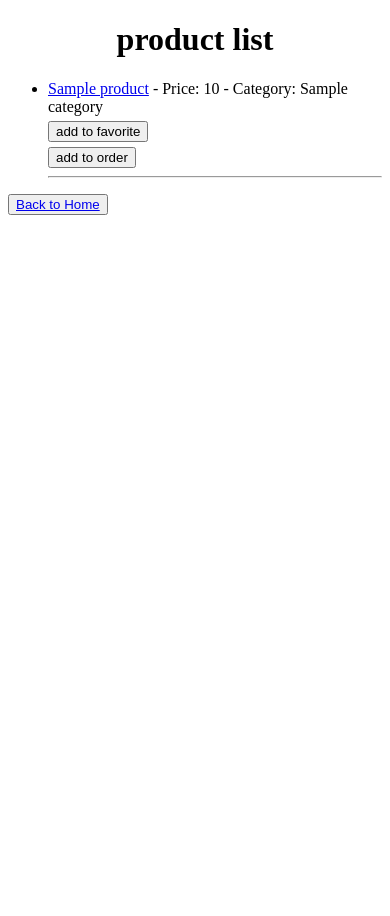
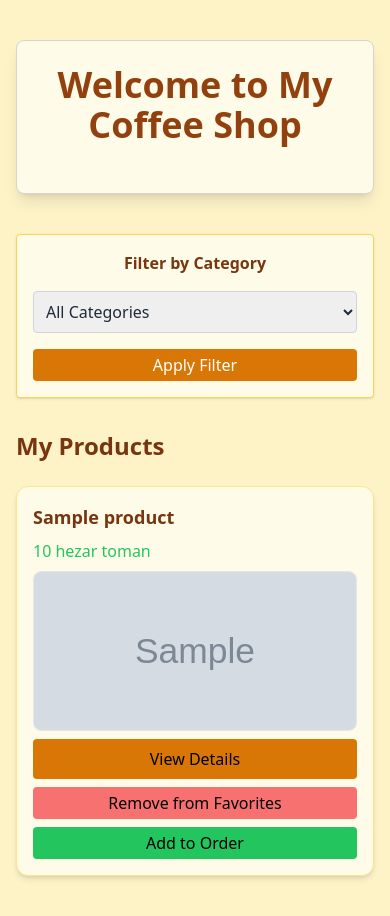
Before and after one commit to firooz-hosseini/CoffeeShop, a Django app: page /products/product-list/ in a window 390 px wide. Before the commit the page ends 215 px from the top, so only its background shows below. Run offline with Django 5.2, Linux system fonts and the light colour scheme; tables that the repository leaves empty hold one stand-in row (values such as "Sample post"); grey boxes marked "Sample" are stand-in pictures; some libraries are stand-ins or nearby versions.

Commit message:
responsive product list

```diff
--- a/templates/products/product_list.html
+++ b/templates/products/product_list.html
@@ -1,54 +1,90 @@
+{% load static %}
 <!DOCTYPE html>
 <html lang="en">
 <head>
     <meta charset="UTF-8">
+    <title>Home</title>
     <meta name="viewport" content="width=device-width, initial-scale=1.0">
-    <title>Document</title>
+    <script src="https://cdn.tailwindcss.com"></script>
 </head>
-<body>
-    <h1 style="text-align: center;">product list</h1>
-<ul>
-  {% for product in products %}
-    <li>
-      <a href="{% url 'product-detail' product.pk %}" >{{ product.title }}</a> - Price: {{ product.price }} - Category: {{ product.category }}
+<body class="bg-amber-100 text-gray-800">
 
-    </li>
-    <a href="{% url 'add-to-favorites' product.pk %}"><button style="margin-bottom: 5px; margin-top: 5px;" .h>add to favorite</button></a>
+<div class="max-w-6xl mx-auto px-4 py-10">
+      <!-- Header Box -->
+    <div class="bg-yellow-50 rounded-lg shadow-lg p-6 mb-10 border border-stone-300">
+        <div class="text-center">
+            <h1 class="text-4xl font-extrabold text-amber-800 mb-6">
+                Welcome to My Coffee Shop
+        </div>
+    </div>
+        <!-- Products & Sidebar Layout -->
+    <div class="flex flex-col lg:flex-row gap-8">
 
-  <form method="post" action="{% url 'create_order' product.pk %}">
-    {% csrf_token %}
-    <button type="submit">add to order</button>
-  </form>
-  <hr>
-{% endfor %}
-</ul>
-  <button><a href="{% url 'home' %}">Back to Home</a></button>
+        <!-- Sidebar Filter -->
+        <div class="w-full lg:w-1/4">
+            <form method="get" class="bg-yellow-50 border border-amber-300 rounded p-4 shadow max-h-[300px] overflow-y-auto sticky top-8">
+                <h3 class="font-semibold text-amber-900 mb-4 text-center">Filter by Category</h3>
+                <select name="category" class="w-full mb-4 border border-gray-300 rounded p-2">
+                    <option value="">All Categories</option>
+                    {% for cat in categories %}
+                        <option value="{{ cat.id }}" {% if request.GET.category == cat.id %}selected{% endif %}>
+                            {{ cat.title }}
+                        </option>
+                    {% endfor %}
+                </select>
+                <button type="submit" class="w-full bg-amber-600 hover:bg-amber-700 text-white py-1 px-3 rounded">
+                    Apply Filter
+                </button>
+            </form>
+        </div>
 
-</body>
-</html>
+    <!-- Product Grid -->
+        <div class="w-full lg:w-3/4">
+            <h2 class="text-2xl font-bold text-amber-900 mb-6">My Products</h2>
+            <div class="grid grid-cols-1 sm:grid-cols-2 lg:grid-cols-2 xl:grid-cols-3 gap-6">
+                {% for product in products %}
+                    <div class="bg-yellow-50 rounded-xl shadow-md border border-amber-200 p-4">
+                        <h3 class="text-lg font-semibold text-amber-900 mb-2">{{ product.title }}</h3>
+                        <p class="text-green-500 mb-2">{{ product.price }} hezar toman</p>
 
+                        {% if product.image_product.first %}
+                            <img src="{{ product.image_product.first.image.url }}"
+                                 class="w-full h-40 object-cover rounded-lg mb-2 border border-gray-200">
+                        {% endif %}
 
+                        <div class="flex flex-col space-y-2">
+                            <a href="{% url 'product-detail' product.pk %}"
+                               class="bg-amber-600 hover:bg-amber-700 text-black py-2 px-4 rounded text-center">
+                                View Details
+                            </a>
 
- <!-- <form method="get">
-  <select name="category" onchange="this.form.submit()">
-    <option value="">All categories</option>
-    {% for category in categories %}
-      <option value="{{ category.id }}" {% if selected_category == category.id %}selected{% endif %}>
-        {{ category.title }}
-      </option>
-    {% endfor %}
-  </select>
-</form>
+                            {% if product.id not in favorite_product_ids %}
+                                <a href="{% url 'add-to-favorites' product.pk %}">
+                                    <button class="bg-yellow-400 hover:bg-yellow-500 text-black px-3 py-1 rounded w-full">
+                                        Add to Favorites
+                                    </button>
+                                </a>
+                            {% else %}
+                                <a href="{% url 'remove-favorites' product.pk %}">
+                                    <button class="bg-red-400 hover:bg-red-500 text-black px-3 py-1 rounded w-full">
+                                        Remove from Favorites
+                                    </button>
+                                </a>
+                            {% endif %}
 
-<hr>
+                            <form method="post" action="{% url 'create_order' product.pk %}">
+                                {% csrf_token %}
+                                <button type="submit" class="bg-green-500 hover:bg-green-600 text-black px-3 py-1 rounded w-full">
+                                    Add to Order
+                                </button>
+                            </form>
+                        </div>
+                    </div>
+                {% empty %}
+                    <p class="text-gray-600 col-span-full text-center">No products available.</p>
+                {% endfor %}
+            </div>
+        </div>
 
-{% for product in products %}
-  <div>
-    <h3>{{ product.title }}</h3>
-    <p>{{ product.description|truncatewords:20 }}</p>
-    <p>price: {{ product.price }} R</p>
-    <p>category: {{ product.category.title }}</p>
-  </div>
-{% empty %}
-  <p> Nothing found!</p>
-{% endfor %} -->
+    </div>
+</div>
```
